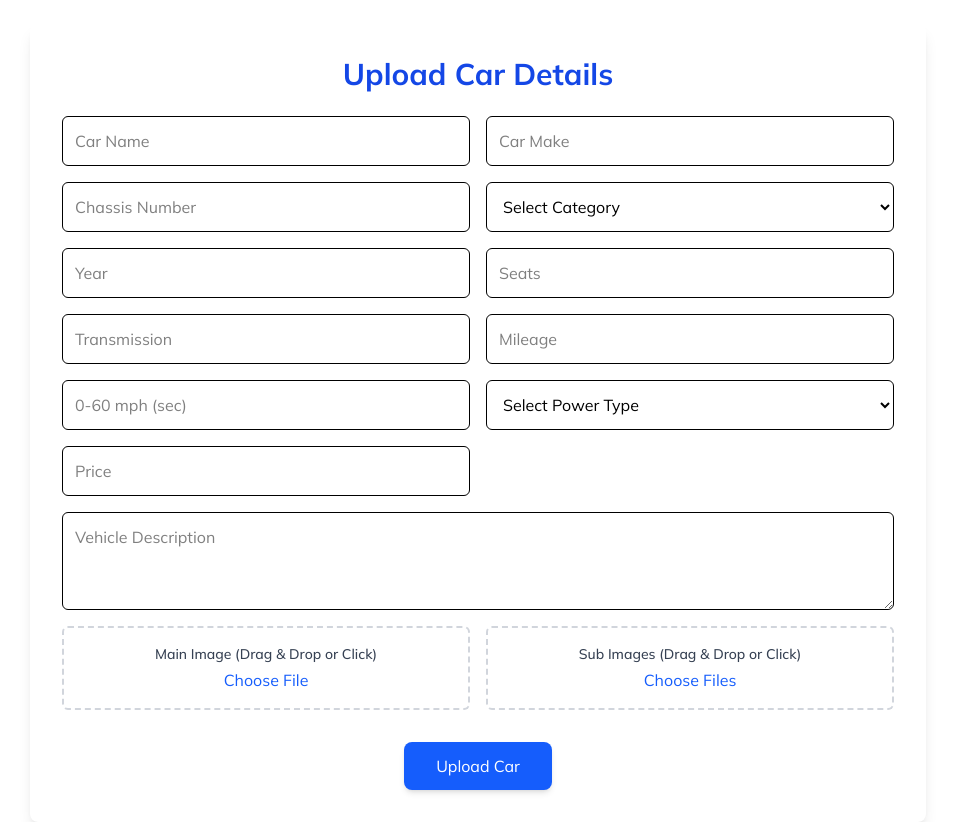
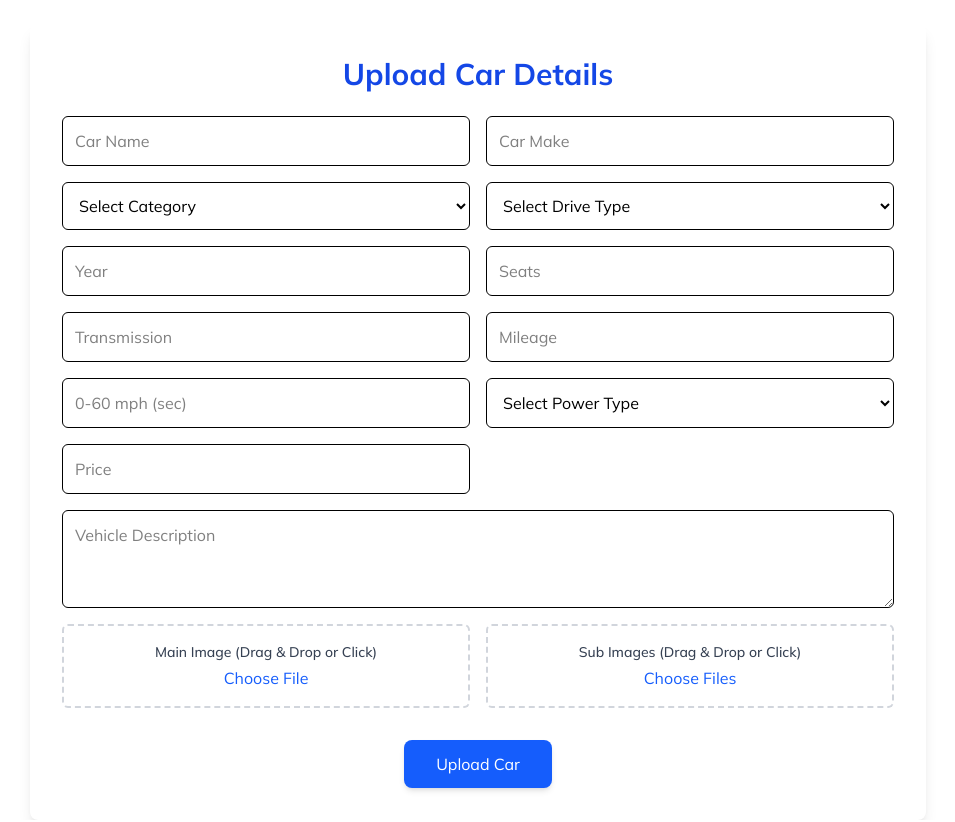
Before and after one commit to Berwamihigo/longtai, a Next.js app: page /upload in a window 1280 px wide. Shown: the whole page, without its empty margins (162-1117 px from the left). Built offline with nearby package versions, Linux system fonts and the light colour scheme.

Commit message:
asdassdasasdsd

```diff
--- a/app/upload/page.tsx
+++ b/app/upload/page.tsx
@@ -11,6 +11,8 @@ const categories = [
   "Truck",
   "Van",
 ];
+
+const driveTypes = ["Front Wheel Drive", "Rear Wheel Drive", "All Wheel Drive"];
 const powerTypes = ["Electric", "Hybrid", "Engine Powered"];
 
 export default function CarUploadPage() {
@@ -40,6 +42,7 @@ export default function CarUploadPage() {
   const [mileage, setMileage] = useState("");
   const [subDragActive, setSubDragActive] = useState(false);
   const [uploading, setUploading] = useState(false);
+  const [driveType, setDriveType] = useState("");
 
   const handleMainImageChange = (e: React.ChangeEvent<HTMLInputElement>) => {
     if (e.target.files?.[0]) {
@@ -99,6 +102,7 @@ export default function CarUploadPage() {
         transmission,
         mileage,
         zeroToSixty,
+        driveType,
         powerType,
         price,
         description,
@@ -184,13 +188,6 @@ export default function CarUploadPage() {
           onChange={(e) => setMake(e.target.value)}
           className="p-3 border rounded-md"
         />
-        <input
-          type="text"
-          placeholder="Chassis Number"
-          value={chassisNumber}
-          onChange={(e) => setChassisNumber(e.target.value)}
-          className="p-3 border rounded-md"
-        />
         <select
           value={category}
           onChange={(e) => setCategory(e.target.value)}
@@ -199,6 +196,19 @@ export default function CarUploadPage() {
         >
           <option value="">Select Category</option>
           {categories.map((cat) => (
+            <option key={cat} value={cat}>
+              {cat}
+            </option>
+          ))}
+        </select>
+        <select
+          value={driveType}
+          onChange={(e) => setDriveType(e.target.value)}
+          required
+          className="p-3 border rounded-md"
+        >
+          <option value="">Select Drive Type</option>
+          {driveTypes.map((cat) => (
             <option key={cat} value={cat}>
               {cat}
             </option>
@@ -282,7 +292,7 @@ export default function CarUploadPage() {
             <div className="flex gap-2">
               <input
                 type="number"
-                placeholder="MPG Min"
+                placeholder="Range Min"
                 value={mpgRange.min}
                 onChange={(e) =>
                   setMpgRange({ ...mpgRange, min: e.target.value })
@@ -291,7 +301,7 @@ export default function CarUploadPage() {
               />
               <input
                 type="number"
-                placeholder="MPG Max"
+                placeholder="Range Max"
                 value={mpgRange.max}
                 onChange={(e) =>
                   setMpgRange({ ...mpgRange, max: e.target.value })
```
